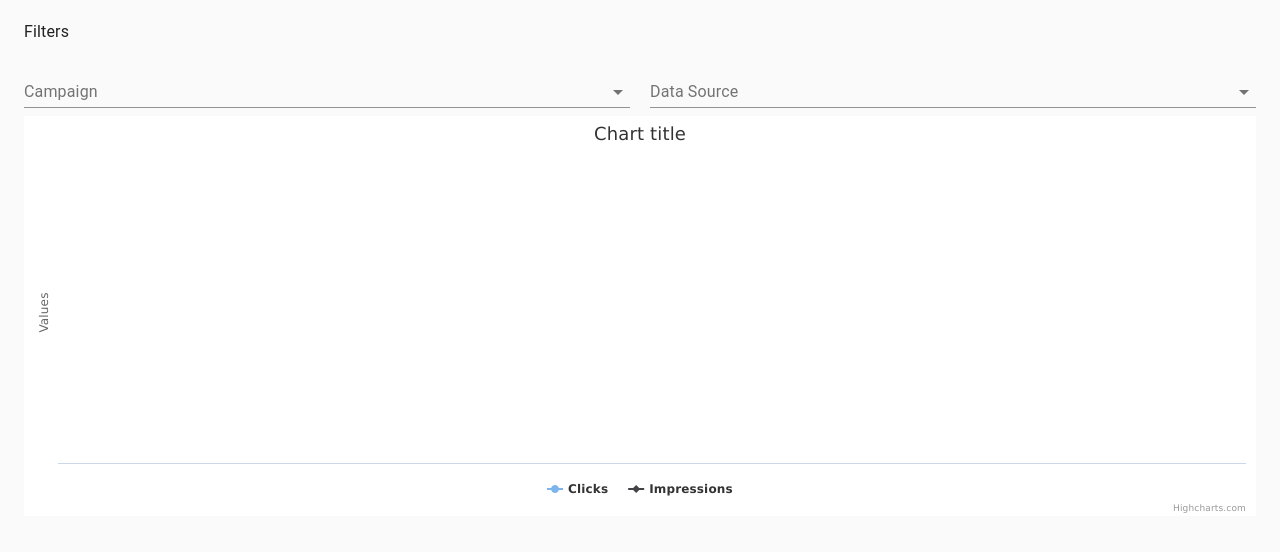
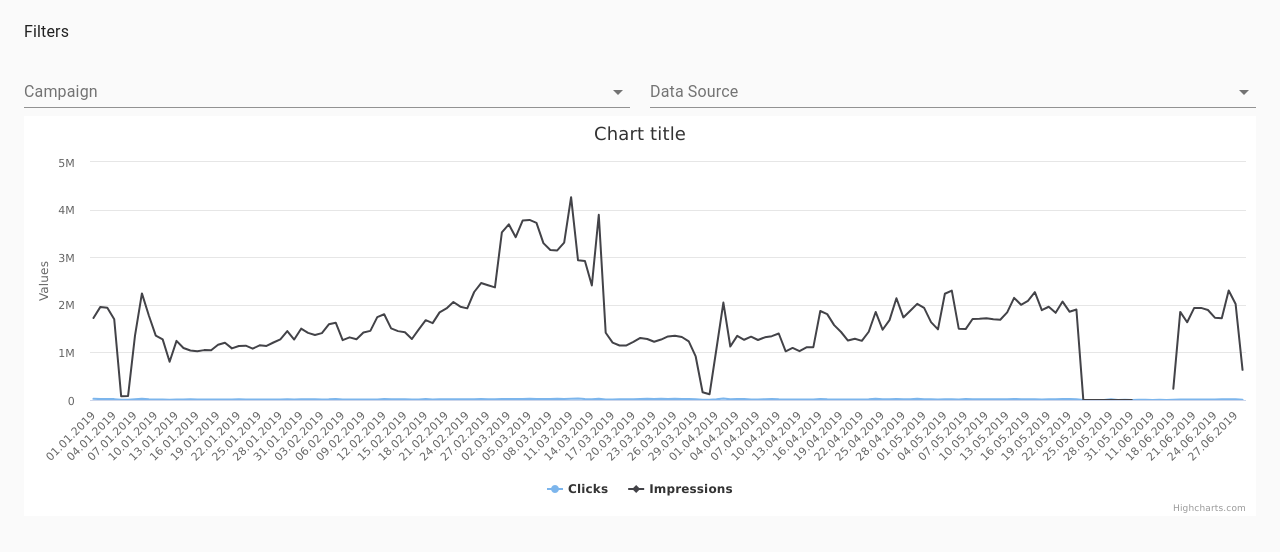
Before and after one commit to danielscarpim/simple-dashboard, a React (Create React App) app: page / in a window 1280 px wide. Shown: the top 552 px of the page. Built offline with nearby package versions, Linux system fonts and the light colour scheme.

Commit message:
Implement filtering

```diff
--- a/src/api/Api.ts
+++ b/src/api/Api.ts
@@ -38,13 +38,16 @@ export const fetchFilters = async (): Promise<Filters> => {
   });
 };
 
-const filterMetrics = (metrics: MetricsData[], filter: ActiveFilters) => {
-  console.log('filter: ', filter);
-  const filteredMetrics = _.filter(metrics, filter);
-  console.log('filteredMetrics: ', filteredMetrics);
+const filterMetrics = (metrics: MetricsData[], activeFilters: ActiveFilters, nextFilter?: number) => {
+  let currentFilter = nextFilter || 0;
+  let filteredMetrics = _.filter(metrics, activeFilters[currentFilter]) as MetricsData[];
+  if (currentFilter < activeFilters.length - 1) {
+    filteredMetrics = filterMetrics(filteredMetrics, activeFilters, (currentFilter = +1));
+  }
+  return filteredMetrics;
 };
 
-export const fetchMetrics = async (filter?: ActiveFilters): Promise<Metrics> => {
+export const fetchMetrics = async (activeFilters?: ActiveFilters): Promise<Metrics> => {
   return new Promise((resolve, reject) => {
     try {
       Papa.parse('api/data.csv', {
@@ -55,8 +58,7 @@ export const fetchMetrics = async (filter?: ActiveFilters): Promise<Metrics> =>
         fastMode: true,
         complete: (results) => {
           const rawMetrics = results.data as MetricsData[];
-          if (filter) filterMetrics(rawMetrics, filter);
-          const metrics = filter ? _.filter(results.data, filter) : results.data;
+          const metrics = activeFilters?.length ? filterMetrics(rawMetrics, activeFilters) : results.data;
           const byDate = _.groupBy(metrics, 'Date') as Record<string, MetricsData[]>;
           const mergedMetrics = mergeDates(byDate);
           resolve(mergedMetrics);
@@ -73,10 +75,7 @@ export type Filters = {
   campaigns: string[];
 };
 
-export type ActiveFilters = {
-  Campaign: string | null;
-  Datasource: string | null;
-};
+export type ActiveFilters = Record<string, string | null>[];
 
 export type MetricsData = {
   Date?: string;
--- a/src/components/Chart/useChart.tsx
+++ b/src/components/Chart/useChart.tsx
@@ -1,6 +1,6 @@
 import { Metrics } from 'api/Api';
 import _ from 'lodash';
-import { useState } from 'react';
+import { useEffect, useState } from 'react';
 
 const useChart = (metrics: Metrics) => {
   const getSeries = () => {
@@ -17,12 +17,22 @@ const useChart = (metrics: Metrics) => {
     return series;
   };
 
-  const [chartOptions] = useState({
+  const [chartOptions, setChartOptions] = useState({
     xAxis: {
-      categories: Array.from(Object.keys(metrics)),
+      categories: [''],
     },
     series: getSeries(),
   });
+
+  useEffect(() => {
+    const chart = {
+      xAxis: {
+        categories: Array.from(Object.keys(metrics)),
+      },
+      series: getSeries(),
+    };
+    setChartOptions(chart);
+  }, [metrics]);
 
   return {
     chartOptions,
--- a/src/components/Dashboard/useDashboard.tsx
+++ b/src/components/Dashboard/useDashboard.tsx
@@ -1,6 +1,5 @@
-import { useEffect, useState, ChangeEvent } from 'react';
+import { useEffect, useState } from 'react';
 import { fetchMetrics, Metrics, fetchFilters, Filters, ActiveFilters } from 'api/Api';
-import { OnChangeProps } from 'components/Filter/filter';
 
 const useDashboard = () => {
   const [metrics, setMetrics] = useState<Metrics>();
@@ -20,10 +19,9 @@ const useDashboard = () => {
 
   useEffect(() => {
     const fetchFilteredMetrics = async () => {
-      const activeFilters = {
-        Campaign: campaignFilter,
-        Datasource: sourceFilter,
-      };
+      const activeFilters: ActiveFilters = [];
+      if (campaignFilter) activeFilters.push({ Campaign: campaignFilter });
+      if (sourceFilter) activeFilters.push({ Datasource: sourceFilter });
       const metricsData = await fetchMetrics(activeFilters);
       setMetrics(metricsData);
     };
--- a/src/components/Filter/filter.tsx
+++ b/src/components/Filter/filter.tsx
@@ -1,15 +1,8 @@
 /* eslint-disable react/jsx-props-no-spreading */
-import React, { ChangeEvent } from 'react';
+import React from 'react';
 import { Filters } from 'api/Api';
-import { FormControl, Typography, InputLabel, MenuItem, Select, Box, TextField } from '@material-ui/core';
-import { Autocomplete, AutocompleteChangeDetails, AutocompleteChangeReason } from '@material-ui/lab';
-
-export type OnChangeProps = (
-  event: ChangeEvent<Record<string, unknown>>,
-  value: string | null,
-  reason: AutocompleteChangeReason,
-  details: AutocompleteChangeDetails<string> | undefined,
-) => void;
+import { FormControl, Typography, Box, TextField } from '@material-ui/core';
+import { Autocomplete } from '@material-ui/lab';
 
 interface FilterProps {
   filters: Filters;
```
